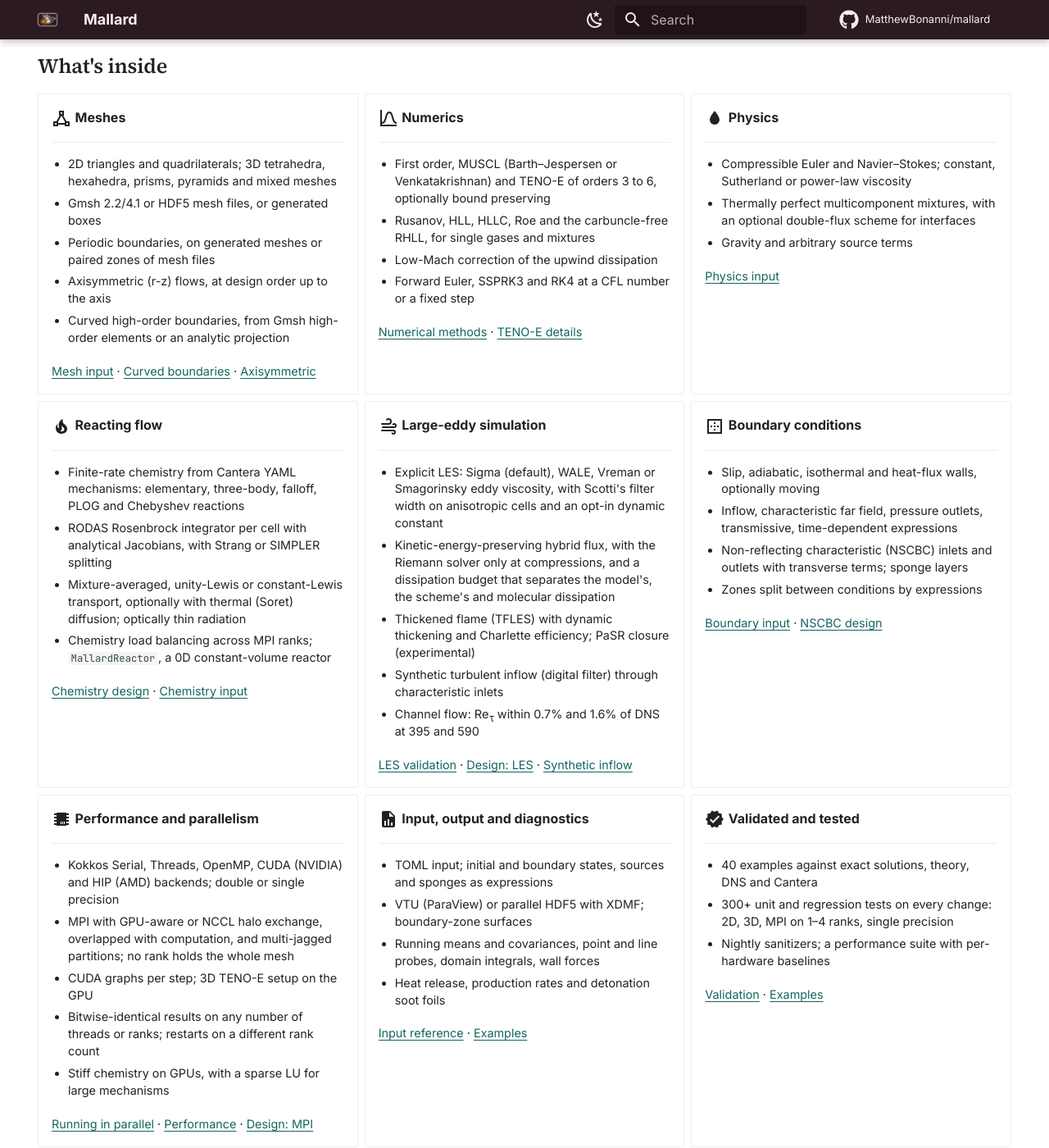
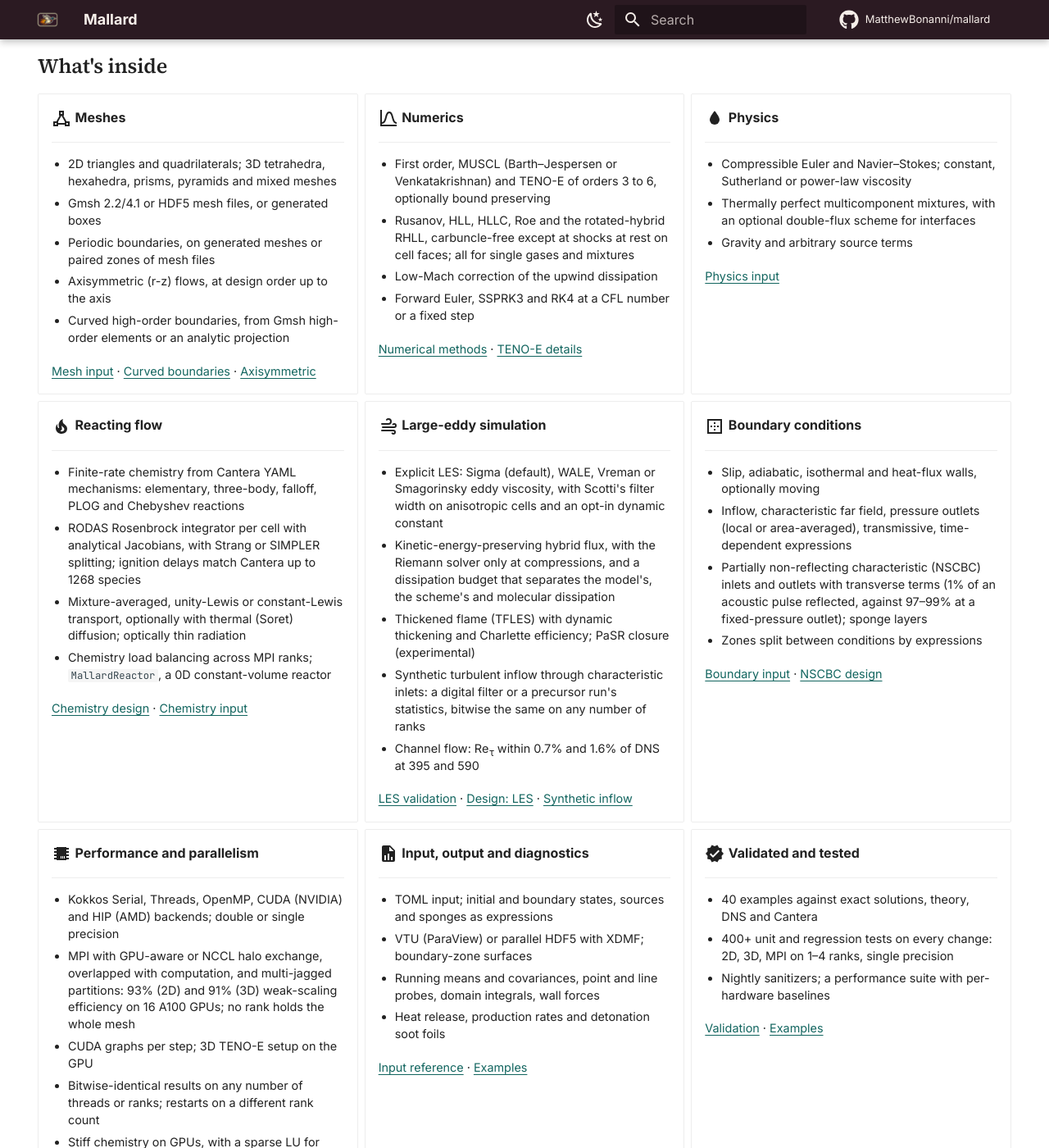
Before and after one commit to MatthewBonanni/mallard-website, an MkDocs documentation site: the page built from content/index.md, in a window 1280 px wide and 1400 px high, scrolled down 1795 px. Shown: the whole window at 82% size. Built offline with MkDocs 1.6.1 and Material for MkDocs 9.7.7, drawn with Linux system fonts in a browser that asks for light colours; comment, search, counter and statistics services are not loaded; some of the changed text lies outside the part shown.

Commit message:
Home: sync feature cards and counts with the README
RHLL caveat, 1268-species ignition delays, synthetic inflow from a precursor,
area-averaged outlets and NSCBC reflection, 93%/91% weak scaling, 400+ tests.

Co-Authored-By: Claude Opus 5.5 <noreply@anthropic.com>

```diff
--- a/content/index.md
+++ b/content/index.md
@@ -40,7 +40,7 @@ hero_caption: "Configuration 3 of the 2D Riemann problem on 4096² quadrilateral
     ---
 
     - First order, MUSCL (Barth–Jespersen or Venkatakrishnan) and TENO-E of orders 3 to 6, optionally bound preserving
-    - Rusanov, HLL, HLLC, Roe and the carbuncle-free RHLL, for single gases and mixtures
+    - Rusanov, HLL, HLLC, Roe and the rotated-hybrid RHLL, carbuncle-free except at shocks at rest on cell faces; all for single gases and mixtures
     - Low-Mach correction of the upwind dissipation
     - Forward Euler, SSPRK3 and RK4 at a CFL number or a fixed step
 
@@ -61,7 +61,7 @@ hero_caption: "Configuration 3 of the 2D Riemann problem on 4096² quadrilateral
     ---
 
     - Finite-rate chemistry from Cantera YAML mechanisms: elementary, three-body, falloff, PLOG and Chebyshev reactions
-    - RODAS Rosenbrock integrator per cell with analytical Jacobians, with Strang or SIMPLER splitting
+    - RODAS Rosenbrock integrator per cell with analytical Jacobians, with Strang or SIMPLER splitting; ignition delays match Cantera up to 1268 species
     - Mixture-averaged, unity-Lewis or constant-Lewis transport, optionally with thermal (Soret) diffusion; optically thin radiation
     - Chemistry load balancing across MPI ranks; `MallardReactor`, a 0D constant-volume reactor
 
@@ -74,7 +74,7 @@ hero_caption: "Configuration 3 of the 2D Riemann problem on 4096² quadrilateral
     - Explicit LES: Sigma (default), WALE, Vreman or Smagorinsky eddy viscosity, with Scotti's filter width on anisotropic cells and an opt-in dynamic constant
     - Kinetic-energy-preserving hybrid flux, with the Riemann solver only at compressions, and a dissipation budget that separates the model's, the scheme's and molecular dissipation
     - Thickened flame (TFLES) with dynamic thickening and Charlette efficiency; PaSR closure (experimental)
-    - Synthetic turbulent inflow (digital filter) through characteristic inlets
+    - Synthetic turbulent inflow through characteristic inlets: a digital filter or a precursor run's statistics, bitwise the same on any number of ranks
     - Channel flow: Re<sub>τ</sub> within 0.7% and 1.6% of DNS at 395 and 590
 
     [LES validation](validation.md#les) · [Design: LES](docs/design/les.md) · [Synthetic inflow](docs/design/synthetic_inflow.md)
@@ -84,8 +84,8 @@ hero_caption: "Configuration 3 of the 2D Riemann problem on 4096² quadrilateral
     ---
 
     - Slip, adiabatic, isothermal and heat-flux walls, optionally moving
-    - Inflow, characteristic far field, pressure outlets, transmissive, time-dependent expressions
-    - Non-reflecting characteristic (NSCBC) inlets and outlets with transverse terms; sponge layers
+    - Inflow, characteristic far field, pressure outlets (local or area-averaged), transmissive, time-dependent expressions
+    - Partially non-reflecting characteristic (NSCBC) inlets and outlets with transverse terms (1% of an acoustic pulse reflected, against 97–99% at a fixed-pressure outlet); sponge layers
     - Zones split between conditions by expressions
 
     [Boundary input](docs/input.md#boundaries) · [NSCBC design](docs/design/nscbc.md)
@@ -95,7 +95,7 @@ hero_caption: "Configuration 3 of the 2D Riemann problem on 4096² quadrilateral
     ---
 
     - Kokkos Serial, Threads, OpenMP, CUDA (NVIDIA) and HIP (AMD) backends; double or single precision
-    - MPI with GPU-aware or NCCL halo exchange, overlapped with computation, and multi-jagged partitions; no rank holds the whole mesh
+    - MPI with GPU-aware or NCCL halo exchange, overlapped with computation, and multi-jagged partitions: 93% (2D) and 91% (3D) weak-scaling efficiency on 16 A100 GPUs; no rank holds the whole mesh
     - CUDA graphs per step; 3D TENO-E setup on the GPU
     - Bitwise-identical results on any number of threads or ranks; restarts on a different rank count
     - Stiff chemistry on GPUs, with a sparse LU for large mechanisms
@@ -118,7 +118,7 @@ hero_caption: "Configuration 3 of the 2D Riemann problem on 4096² quadrilateral
     ---
 
     - 40 examples against exact solutions, theory, DNS and Cantera
-    - 300+ unit and regression tests on every change: 2D, 3D, MPI on 1–4 ranks, single precision
+    - 400+ unit and regression tests on every change: 2D, 3D, MPI on 1–4 ranks, single precision
     - Nightly sanitizers; a performance suite with per-hardware baselines
 
     [Validation](validation.md) · [Examples](docs/examples.md)
@@ -157,7 +157,7 @@ Every number below comes from a Mallard run compared with an exact solution, the
 
 </div>
 
-The test suite (more than 300 tests) checks the Riemann solvers against an exact solver, design order on triangles and quadrilaterals, conservation, symmetry and free-stream preservation, shock tubes, an oblique shock and exact viscous solutions on every change.
+The test suite (more than 400 tests) checks the Riemann solvers against an exact solver, design order on triangles and quadrilaterals, conservation, symmetry and free-stream preservation, shock tubes, an oblique shock and exact viscous solutions on every change.
 
 ## Quick start
 
--- a/overrides/home.html
+++ b/overrides/home.html
@@ -13,7 +13,7 @@
             <li><a href="{{ 'validation/#design-order-convergence' | url }}"><strong>Design order 3–6</strong></a> measured on triangles and quadrilaterals</li>
             <li><a href="{{ 'validation/' | url }}"><strong>Validated</strong></a> against exact solutions, theory and published data</li>
             <li><a href="{{ 'docs/performance/' | url }}"><strong>50 million</strong></a> cell time steps per second on one A100 (fifth-order TENO-E, 2D Euler)</li>
-            <li><strong>Open source</strong>, Apache 2.0, 300+ tests on every change</li>
+            <li><strong>Open source</strong>, Apache 2.0, 400+ tests on every change</li>
           </ul>
           <a href="{{ 'docs/' | url }}" class="md-button md-button--primary">Get started</a>
           <a href="{{ 'validation/' | url }}" class="md-button">Validation</a>
```
